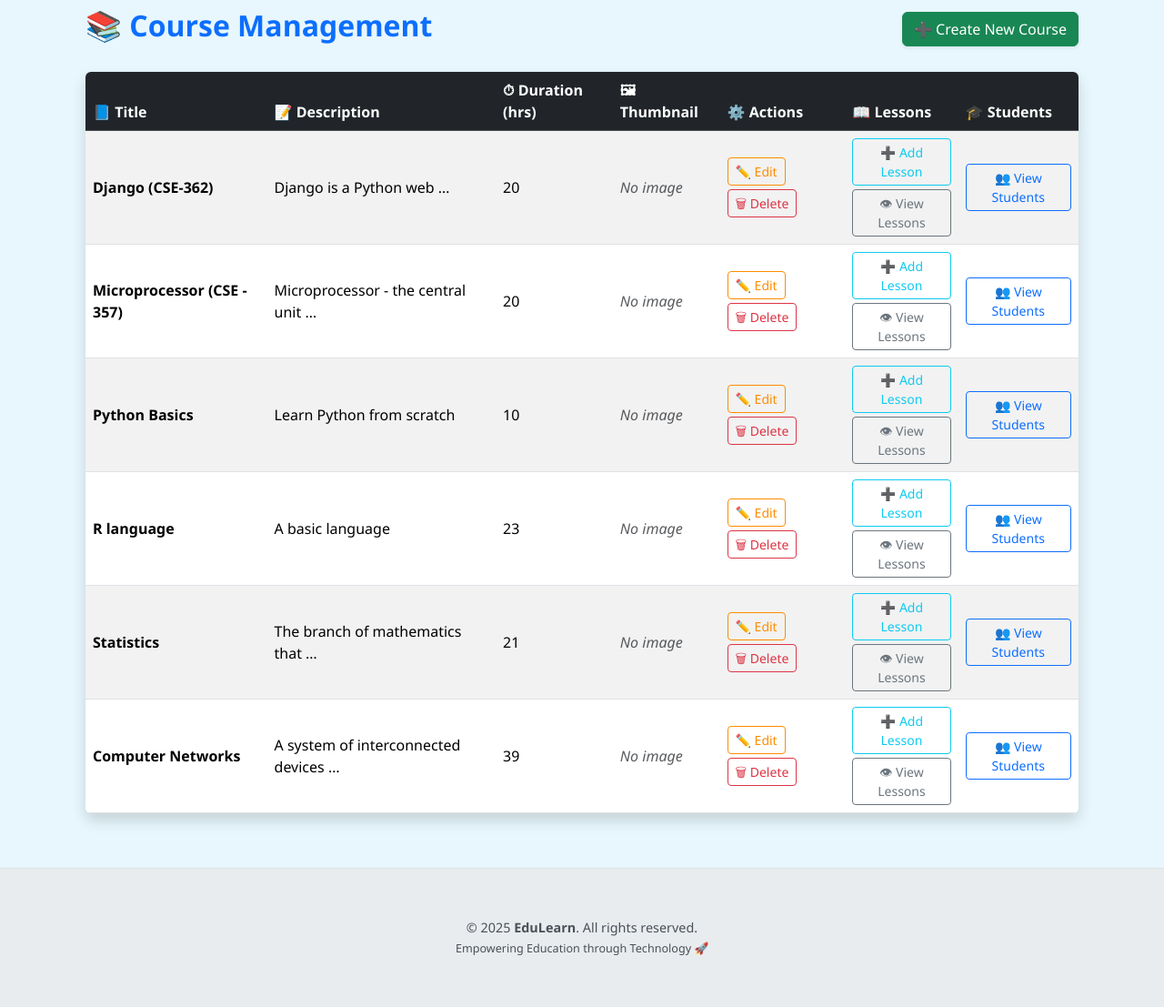
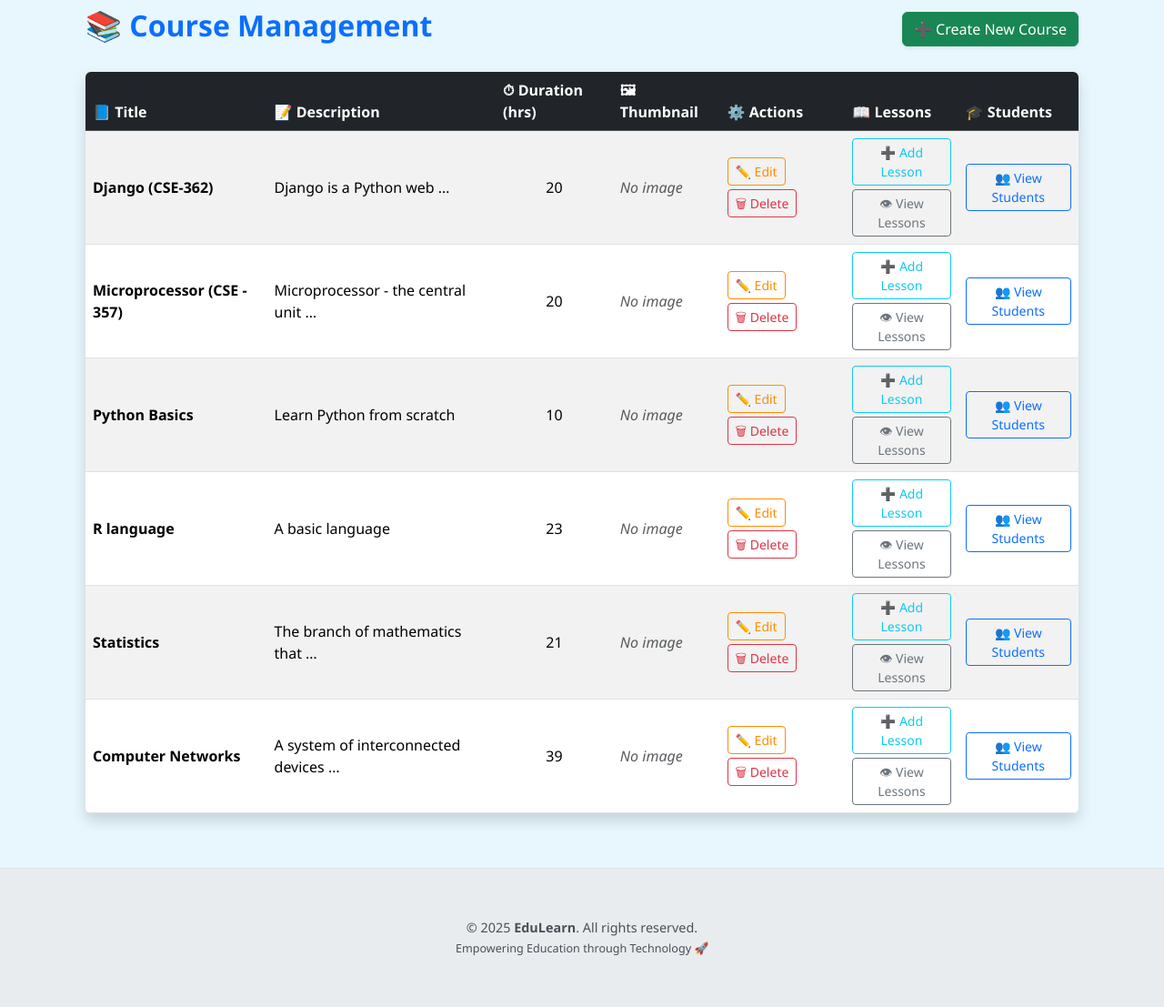
Before and after one commit to Kangaeruhito14/EduLearn_-A_Demo_Django_Project-, a Django app: page /courses/ in a window 1280 px wide. Shown: the part 221-1328 px from the top of the page at 91% size. Run offline with Django 5.2, Linux system fonts and the light colour scheme; a user stored in the database is signed in; data comes from the database, SQL or seed files in the repository; some libraries are stand-ins or nearby versions.

Commit message:
Update commit-all-edit-15

```diff
--- a/Templates/courses/index.html
+++ b/Templates/courses/index.html
@@ -56,7 +56,7 @@
         <tr>
           <td class="fw-semibold">{{ course.title }}</td>
           <td>{{ course.description|truncatewords:5 }}</td>
-          <td>{{ course.duration }}</td>
+          <td class="text-center">{{ course.duration }}</td>
           <td>
             {% if course.thumbnail_url %}
               <img src="{{ course.thumbnail_url }}" alt="Thumbnail for {{ course.title }}"
```
